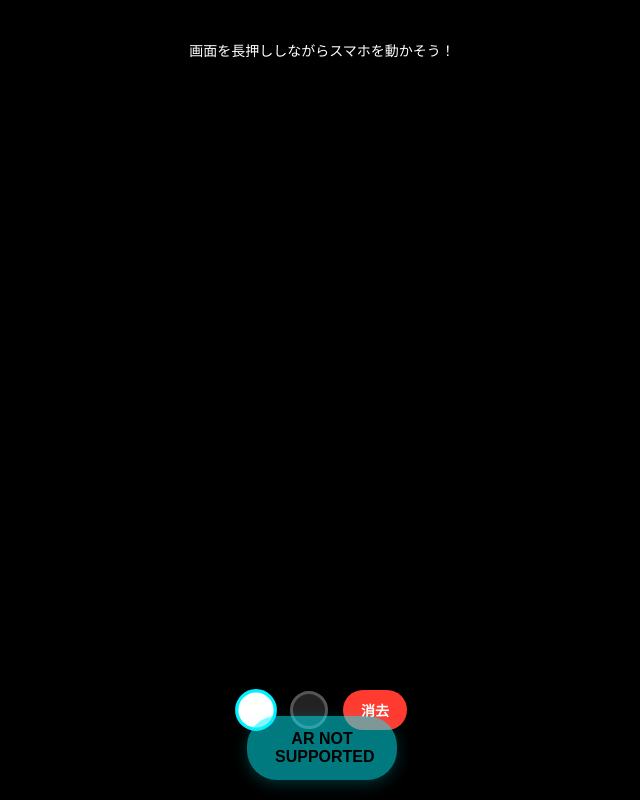
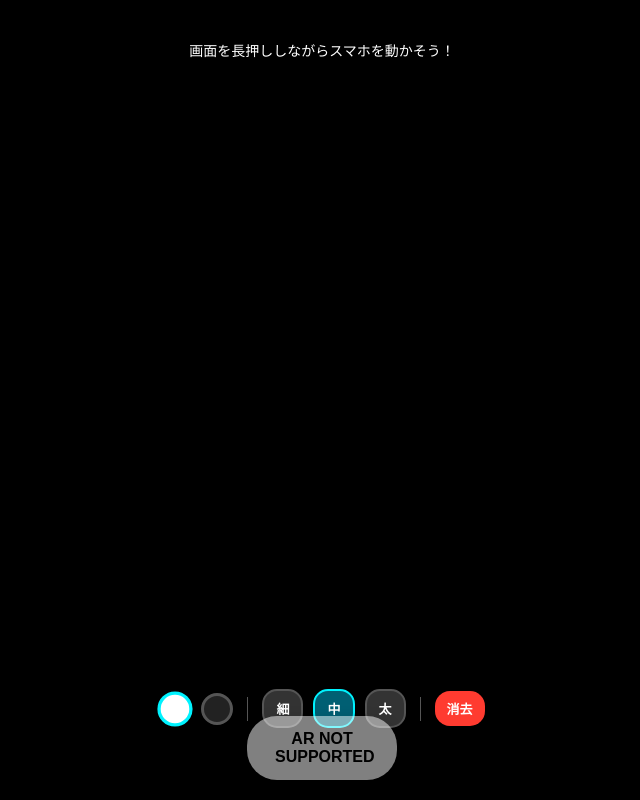
Before and after one commit to satona126/satona126.github.io, a plain HTML site: page index.html in a window 1280 px wide. Shown: the whole page, without its empty margins (318-958 px from the left). Drawn offline with nearby package versions, Linux system fonts and the light colour scheme.

Commit message:
Add files via upload

```diff
--- a/index.html
+++ b/index.html
@@ -3,7 +3,7 @@
 <head>
     <meta charset="UTF-8">
     <meta name="viewport" content="width=device-width, initial-scale=1.0, user-scalable=no">
-    <title>AR Drawing</title>
+    <title>Spatial AR Drawing</title>
     <style>
         body {
             margin: 0;
@@ -37,18 +37,35 @@
         #controls {
             pointer-events: auto;
             display: flex;
-            gap: 15px;
+            flex-wrap: wrap;
+            gap: 10px;
             align-items: center;
-            background: rgba(0, 0, 0, 0.7);
-            padding: 10px 20px;
+            justify-content: center;
+            background: rgba(0, 0, 0, 0.75);
+            padding: 12px 16px;
             border-radius: 30px;
         }
+        .btn {
+            background: #333;
+            color: white;
+            border: 2px solid #555;
+            padding: 8px 12px;
+            border-radius: 15px;
+            font-size: 13px;
+            font-weight: bold;
+            cursor: pointer;
+        }
+        .btn.active {
+            border-color: #00f2fe;
+            background: #005f73;
+        }
         .color-btn {
-            width: 38px;
-            height: 38px;
+            width: 32px;
+            height: 32px;
             border-radius: 50%;
             border: 3px solid #555;
             cursor: pointer;
+            padding: 0;
         }
         .color-btn.active {
             border-color: #00f2fe;
@@ -58,24 +75,19 @@
         #btn-black { background-color: #222222; }
         #clear-btn {
             background: #ff3b30;
+            border: none;
             color: white;
-            border: none;
-            padding: 10px 18px;
-            border-radius: 20px;
-            font-size: 14px;
-            font-weight: bold;
-            cursor: pointer;
         }
-        /* Three.jsが自動生成するARボタンのデザイン調整 */
+        /* Three.js標準のARボタンデザイン */
         #ARButton {
-            background: #00f2fe !important;
-            color: #000 !important;
+            background: #ffffff !important;
+            color: #000000 !important;
             border: none !important;
             padding: 14px 28px !important;
             border-radius: 30px !important;
             font-size: 16px !important;
             font-weight: bold !important;
-            box-shadow: 0 4px 15px rgba(0,242,254,0.4) !important;
+            box-shadow: 0 4px 15px rgba(0,0,0,0.3) !important;
             cursor: pointer;
         }
     </style>
@@ -85,9 +97,21 @@
     <div id="overlay">
         <div id="instruction">画面を長押ししながらスマホを動かそう！</div>
         <div id="controls">
+            <!-- 色選択 -->
             <button id="btn-white" class="color-btn active" aria-label="白"></button>
             <button id="btn-black" class="color-btn" aria-label="黒"></button>
-            <button id="clear-btn">消去</button>
+
+            <div style="width: 1px; height: 24px; background: #555; margin: 0 4px;"></div>
+
+            <!-- 太さ選択 -->
+            <button id="size-thin" class="btn">細</button>
+            <button id="size-mid" class="btn active">中</button>
+            <button id="size-thick" class="btn">太</button>
+
+            <div style="width: 1px; height: 24px; background: #555; margin: 0 4px;"></div>
+
+            <!-- 消去 -->
+            <button id="clear-btn" class="btn">消去</button>
         </div>
     </div>
 
@@ -99,6 +123,7 @@
         let controller;
         let isDrawing = false;
         let currentColor = 0xffffff; // 初期色：白
+        let currentLineWidth = 0.015; // 初期太さ（中: 1.5cm）
         let currentRibbonMesh = null;
         let ribbonPoints = [];
         const linesGroup = new THREE.Group();
@@ -122,7 +147,7 @@
             const light = new THREE.HemisphereLight(0xffffff, 0xbbbbff, 1.2);
             scene.add(light);
 
-            // 以前成功した標準のARButton方式で確実にボタンを生成
+            // 前に成功したシンプルな標準ARボタン
             const overlay = document.getElementById('overlay');
             const arButton = ARButton.createButton(renderer, {
                 requiredFeatures: ['local'],
@@ -143,13 +168,12 @@
             cursorMesh.visible = false;
             scene.add(cursorMesh);
 
-            // タッチコントローラー
             controller = renderer.xr.getController(0);
             controller.addEventListener('selectstart', onSelectStart);
             controller.addEventListener('selectend', onSelectEnd);
             scene.add(controller);
 
-            // 白ボタン
+            // 色：白
             document.getElementById('btn-white').addEventListener('click', (e) => {
                 e.stopPropagation();
                 currentColor = 0xffffff;
@@ -158,7 +182,7 @@
                 finishCurrentLine();
             });
 
-            // 黒ボタン
+            // 色：黒
             document.getElementById('btn-black').addEventListener('click', (e) => {
                 e.stopPropagation();
                 currentColor = 0x222222;
@@ -167,7 +191,31 @@
                 finishCurrentLine();
             });
 
-            // 消去ボタン
+            // 太さ：細 (0.8cm)
+            document.getElementById('size-thin').addEventListener('click', (e) => {
+                e.stopPropagation();
+                currentLineWidth = 0.008;
+                setActiveSize('size-thin');
+                finishCurrentLine();
+            });
+
+            // 太さ：中 (1.5cm)
+            document.getElementById('size-mid').addEventListener('click', (e) => {
+                e.stopPropagation();
+                currentLineWidth = 0.015;
+                setActiveSize('size-mid');
+                finishCurrentLine();
+            });
+
+            // 太さ：太 (3.0cm)
+            document.getElementById('size-thick').addEventListener('click', (e) => {
+                e.stopPropagation();
+                currentLineWidth = 0.03;
+                setActiveSize('size-thick');
+                finishCurrentLine();
+            });
+
+            // すべて消去
             document.getElementById('clear-btn').addEventListener('click', (e) => {
                 e.stopPropagation();
                 finishCurrentLine();
@@ -180,6 +228,13 @@
             });
 
             window.addEventListener('resize', onWindowResize);
+        }
+
+        function setActiveSize(id) {
+            ['size-thin', 'size-mid', 'size-thick'].forEach(btnId => {
+                document.getElementById(btnId).classList.remove('active');
+            });
+            document.getElementById(id).classList.add('active');
         }
 
         function getPenTipPosition() {
@@ -229,7 +284,7 @@
                 currentRibbonMesh.geometry.dispose();
             }
 
-            const width = 0.015; // 線の幅（1.5cm）
+            const width = currentLineWidth;
             const positions = [];
             const indices = [];
 
@@ -290,6 +345,9 @@
                 cursorMesh.position.copy(tipPos);
                 cursorMesh.lookAt(camera.position);
 
+                // カーソルの大きさを現在の線の太さに連動させる
+                cursorMesh.scale.set(currentLineWidth * 100, currentLineWidth * 100, 1);
+
                 if (isDrawing) {
                     cursorMesh.material.color.setHex(currentColor === 0xffffff ? 0x00f2fe : 0xff3b30);
                     updateFlatSquareLine();
```
